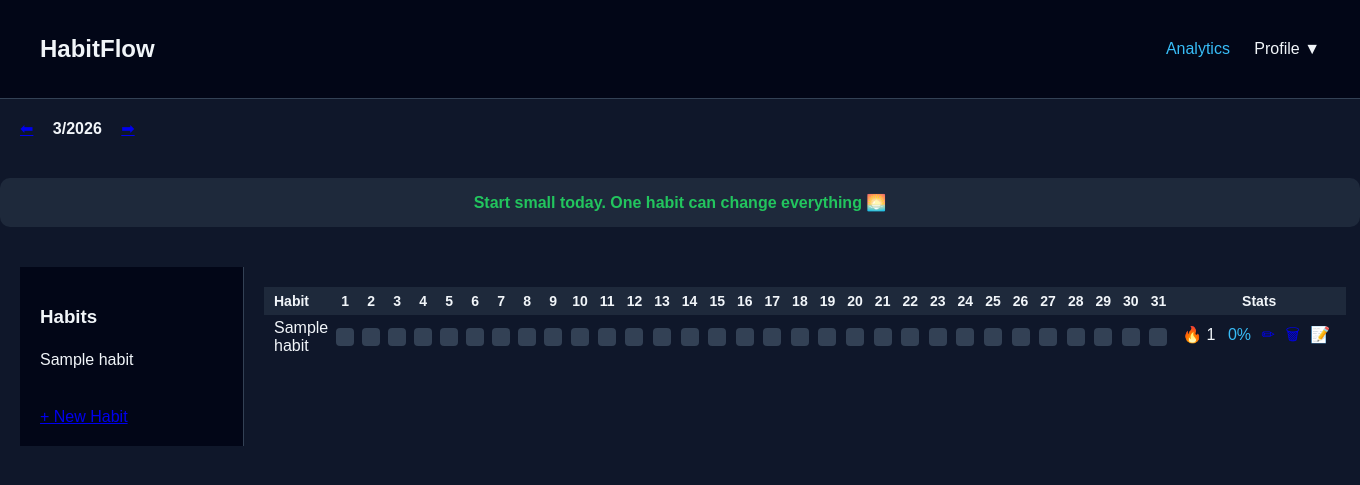
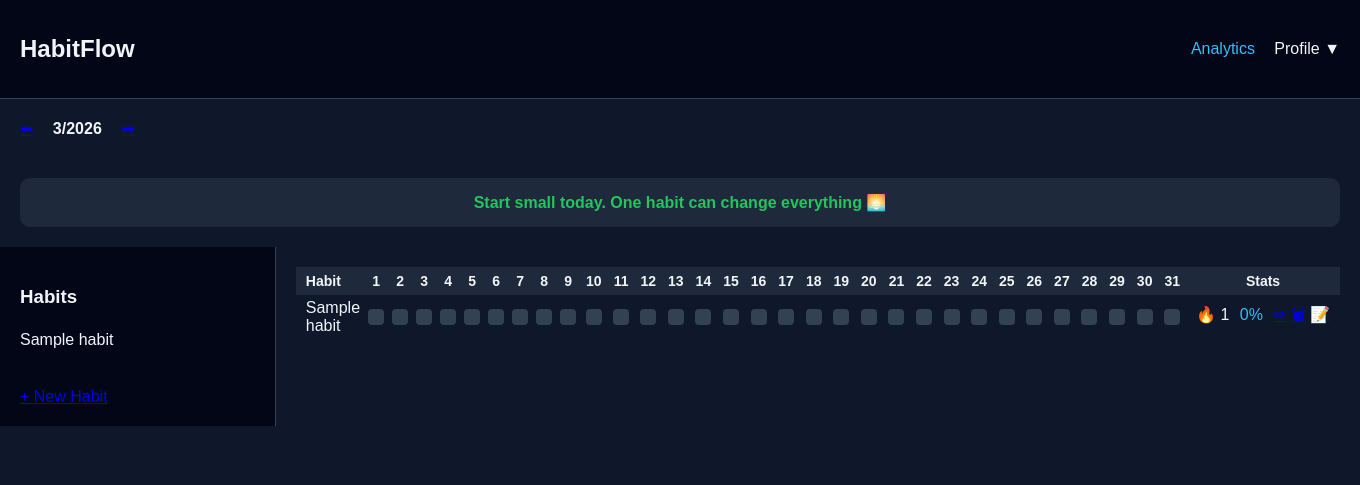
Before and after one commit to sneha0018/habitflow, a Flask app: page /dashboard in a window 1360 px wide. Shown: the top 485 px of the page. Run offline with Flask 3, Linux system fonts and the light colour scheme; the visitor is signed in with stand-in values (Sample User, id 1); tables that the repository leaves empty hold one stand-in row (values such as "Sample post").

Commit message:
HabitFlow second  version

```diff
--- a/templates/dashboard.html
+++ b/templates/dashboard.html
@@ -2,22 +2,24 @@
 <html>
   <head>
     <title>HabitFlow Dashboard</title>
+
     <meta name="viewport" content="width=device-width, initial-scale=1.0" />
 
     <style>
       body {
         background: #0f172a;
         color: #f1f5f9;
-        font-family: Arial, sans-serif;
+        font-family: Arial;
         margin: 0;
-        padding: 0;
       }
+
+      /* NAVBAR */
 
       .navbar {
         display: flex;
         justify-content: space-between;
         align-items: center;
-        padding: 15px 40px;
+        padding: 15px 20px;
         background: #020617;
         border-bottom: 1px solid #334155;
       }
@@ -25,18 +27,22 @@
       .navbar a {
         color: #38bdf8;
         text-decoration: none;
-        margin-left: 20px;
+        margin-left: 15px;
       }
+
+      /* CONTAINER */
 
       .container {
         display: flex;
-        padding: 20px;
+        flex-wrap: wrap;
       }
 
+      /* SIDEBAR */
+
       .sidebar {
-        width: 20%;
+        flex: 1 1 200px;
+        background: #020617;
         padding: 20px;
-        background: #020617;
         border-right: 1px solid #334155;
       }
 
@@ -49,14 +55,25 @@
         padding: 5px 0;
       }
 
+      /* MAIN AREA */
+
       .main {
-        width: 80%;
+        flex: 3 1 600px;
         padding: 20px;
       }
+
+      /* TABLE WRAPPER FOR MOBILE SCROLL */
+
+      .table-container {
+        overflow-x: auto;
+      }
+
+      /* TABLE */
 
       table {
         border-collapse: collapse;
         width: 100%;
+        min-width: 900px;
       }
 
       th {
@@ -75,9 +92,11 @@
         padding-left: 10px;
       }
 
+      /* SQUARES */
+
       .square {
-        width: 18px;
-        height: 18px;
+        width: 16px;
+        height: 16px;
         border-radius: 4px;
         cursor: pointer;
         margin: auto;
@@ -91,23 +110,48 @@
         background: #334155;
       }
 
+      /* STATS */
+
       .stats {
-        min-width: 160px;
+        min-width: 140px;
         text-align: left;
         padding-left: 10px;
       }
 
-      button {
-        background: #38bdf8;
-        border: none;
-        padding: 6px 12px;
-        border-radius: 6px;
-        cursor: pointer;
+      /* MOTIVATION */
+
+      .motivation {
+        background: #1e293b;
+        padding: 15px;
+        border-radius: 10px;
+        margin: 20px;
+        font-weight: bold;
+        color: #22c55e;
+        text-align: center;
       }
 
-      a.icon {
-        margin-left: 6px;
-        text-decoration: none;
+      /* MOBILE */
+
+      @media (max-width: 768px) {
+        .navbar {
+          padding: 12px;
+        }
+
+        .sidebar {
+          flex: 1 1 100%;
+          border-right: none;
+          border-bottom: 1px solid #334155;
+        }
+
+        .main {
+          flex: 1 1 100%;
+          padding: 10px;
+        }
+
+        .square {
+          width: 14px;
+          height: 14px;
+        }
       }
     </style>
   </head>
@@ -121,9 +165,9 @@
       <div>
         <a href="/analytics">Analytics</a>
 
-        <span onclick="toggleMenu()" style="cursor: pointer; margin-left: 20px">
-          Profile ▼
-        </span>
+        <span onclick="toggleMenu()" style="cursor: pointer; margin-left: 15px"
+          >Profile ▼</span
+        >
 
         <div
           id="profileMenu"
@@ -131,13 +175,11 @@
             display: none;
             position: absolute;
             right: 10px;
-            top: 40px;
+            top: 50px;
             background: #020617;
             border: 1px solid #334155;
             border-radius: 8px;
             min-width: 150px;
-            box-shadow: 0 4px 10px rgba(0, 0, 0, 0.5);
-            overflow: hidden;
           "
         >
           <a
@@ -197,20 +239,9 @@
       <a href="/dashboard?year={{next_year}}&month={{next_month}}">➡</a>
     </div>
 
-    <div
-      style="
-        background: #1e293b;
-        padding: 15px;
-        border-radius: 10px;
-        margin-top: 20px;
-        margin-bottom: 20px;
-        font-weight: bold;
-        color: #22c55e;
-        text-align: center;
-      "
-    >
-      {{ motivation }}
-    </div>
+    <!-- MOTIVATION -->
+
+    <div class="motivation">{{ motivation }}</div>
 
     <div class="container">
       <!-- SIDEBAR -->
@@ -232,6 +263,7 @@
       <!-- MAIN GRID -->
 
       <div class="main">
+        <div class="table-container">
           <table>
             <tr>
               <th class="habit-name">Habit</th>
@@ -262,19 +294,19 @@
               <td class="stats">
                 🔥 {{ item.streak }}
 
-              <span style="color: #38bdf8; margin-left: 8px">
+                <span style="color: #38bdf8; margin-left: 6px">
                   {{ item.progress }}%
                 </span>
 
-              <a class="icon" href="/edit-habit/{{ item.habit.id }}">✏</a>
+                <a
+                  href="/edit-habit/{{ item.habit.id }}"
+                  style="margin-left: 6px"
+                  >✏</a
+                >
 
-              <a class="icon" href="/delete-habit/{{ item.habit.id }}">🗑</a>
+                <a href="/delete-habit/{{ item.habit.id }}">🗑</a>
 
-              <a
-                class="icon"
-                href="/add-note/{{ item.habit.id }}/{{ days[loop.index0] }}"
-                >📝</a
-              >
+                <a href="/add-note/{{ item.habit.id }}">📝</a>
               </td>
             </tr>
 
@@ -282,16 +314,13 @@
           </table>
         </div>
       </div>
+    </div>
 
     <script>
       function toggleMenu() {
         let menu = document.getElementById("profileMenu");
 
-        if (menu.style.display === "none") {
-          menu.style.display = "block";
-        } else {
-          menu.style.display = "none";
-        }
+        menu.style.display = menu.style.display === "block" ? "none" : "block";
       }
     </script>
 
--- a/templates/landing.html
+++ b/templates/landing.html
@@ -13,8 +13,10 @@
       improve your life one day at a time.
     </p>
 
-    <img src="C:\Users\91897\Downloads\landing_page1.webp" alt="App Preview" />
-
+    <img
+      src="{{ url_for('static', filename='images/habitflow-1.png') }}"
+      width="350"
+    />
     <br /><br />
 
     <a href="/login">Login</a>
```
Also changed, not shown: app.py (+0 -7 lines), static/habitflow-1.png (added), static/images.jpg (added). Lines whose indentation alone changed are shown as unchanged.
